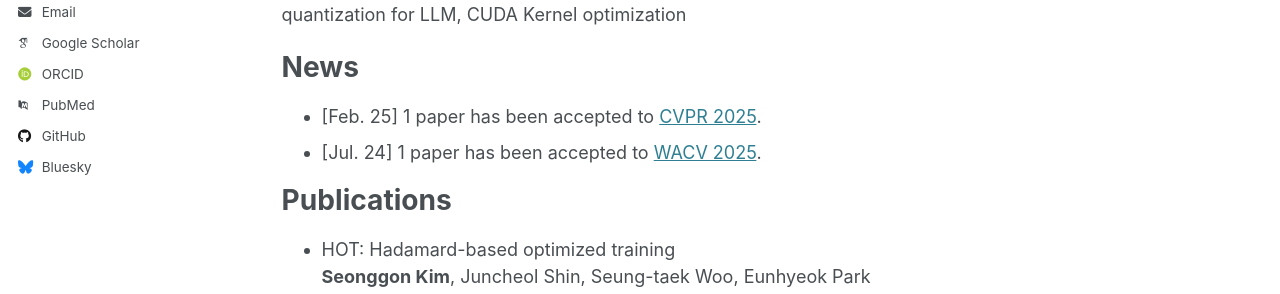
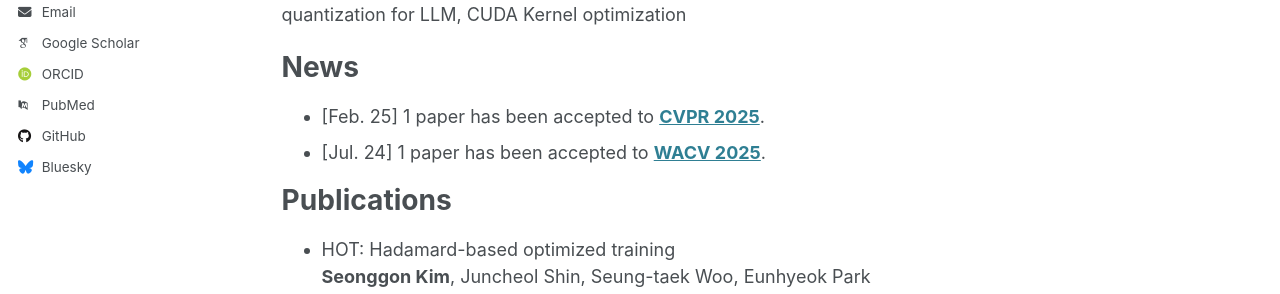
Before and after one commit to sungonuni/sungonuni.github.io, a Jekyll site: the page built from _pages/about.md, in a window 1280 px wide. Shown: the part 437-731 px from the top of the page. Built offline with Jekyll 4.4.1, drawn with Linux system fonts in a browser that asks for light colours; some web fonts are replaced.

Commit message:
Fix layout3

```diff
--- a/_pages/about.md
+++ b/_pages/about.md
@@ -16,8 +16,8 @@ I'm interested in **model compression**, particularly in enhancing memory effici
 
 News
 ======
-- [Feb. 25] 1 paper has been accepted to [CVPR 2025](https://cvpr.thecvf.com/).
-- [Jul. 24] 1 paper has been accepted to [WACV 2025](wacv2025.thecvf.com).
+- [Feb. 25] 1 paper has been accepted to [**CVPR 2025**](https://cvpr.thecvf.com/).
+- [Jul. 24] 1 paper has been accepted to [**WACV 2025**](wacv2025.thecvf.com).
 
 
 Publications
```
